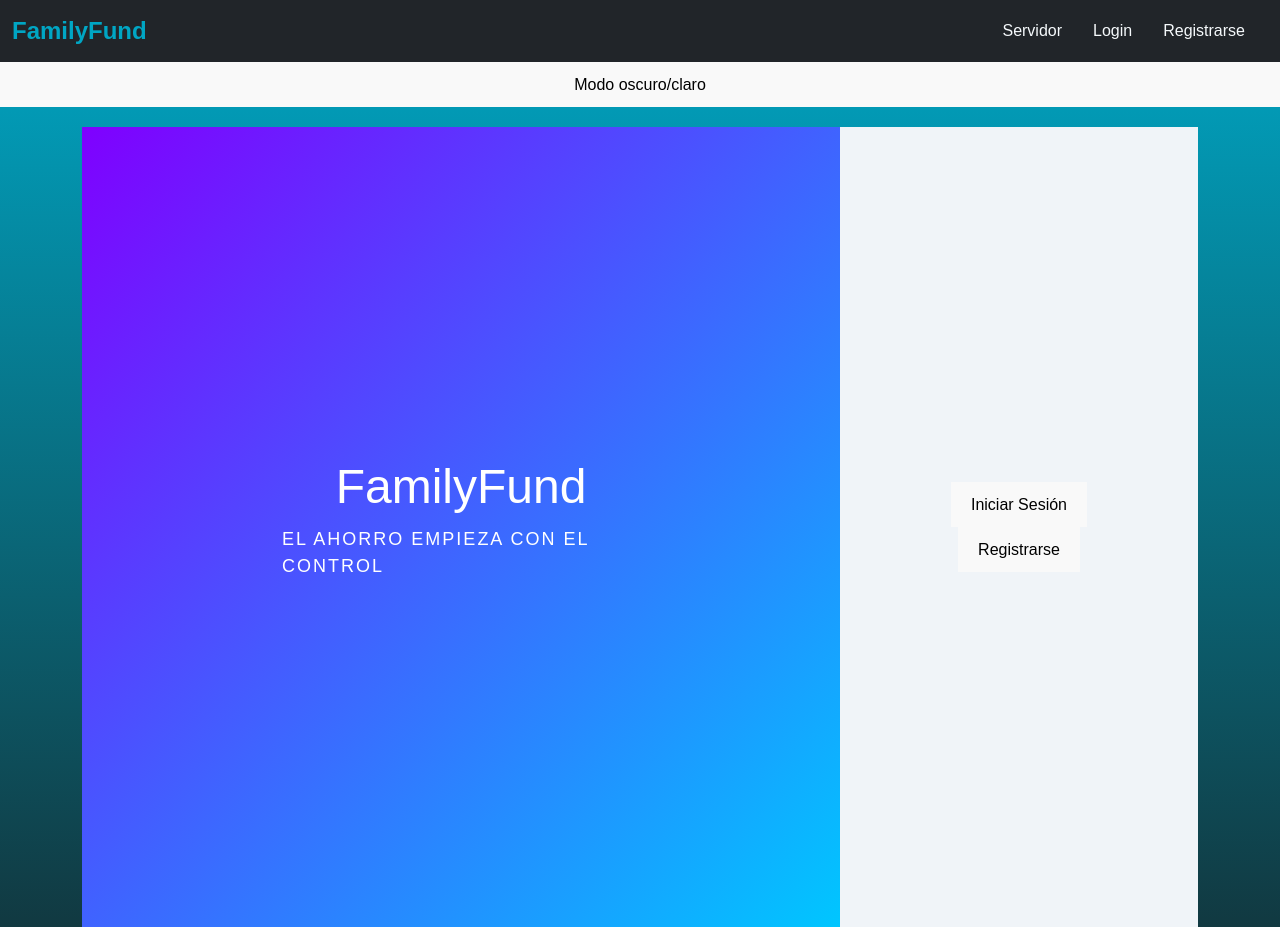
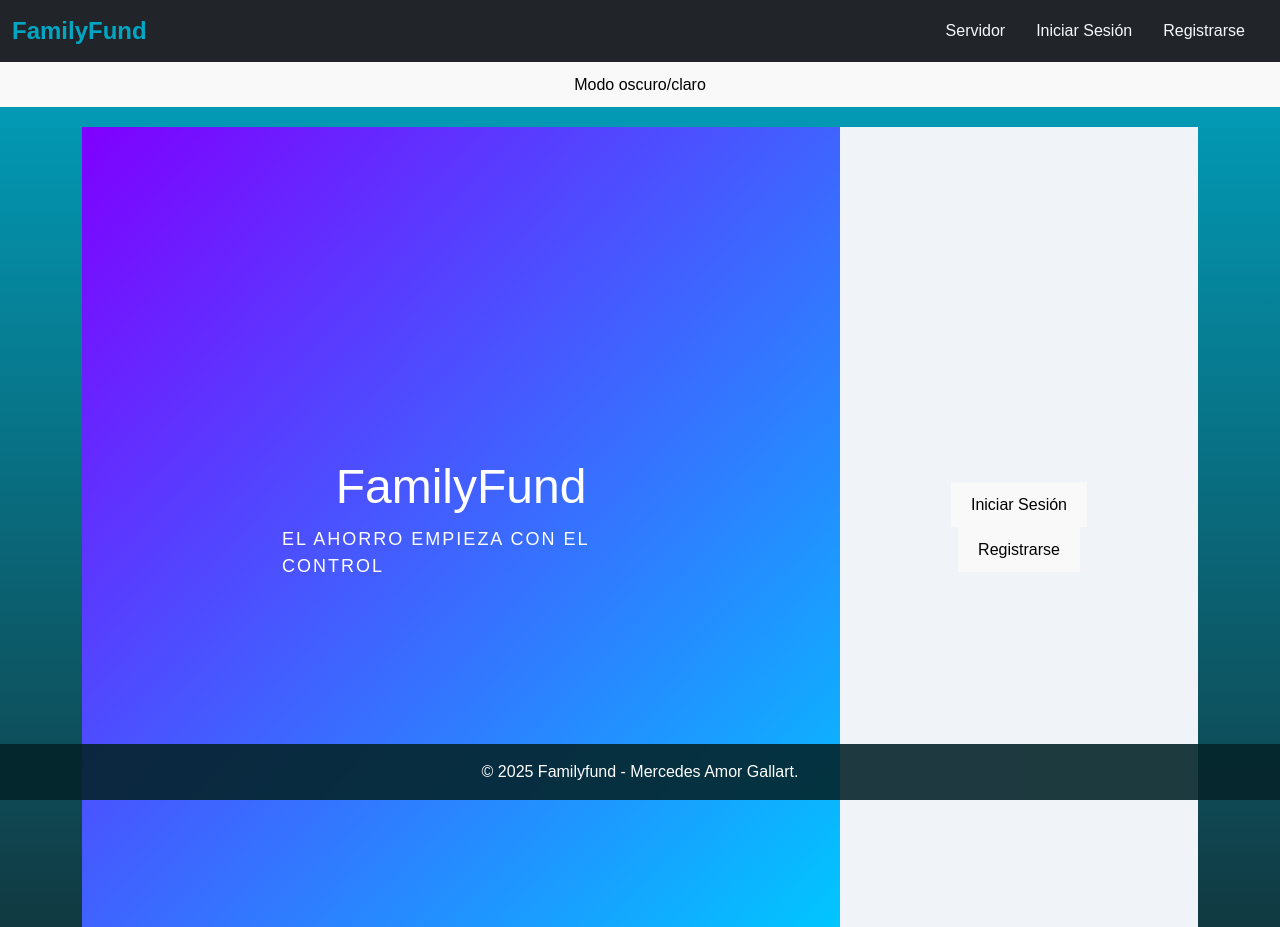
Before and after one commit to Mercedes-amor/familyFund-frontend, a React (Vite) app: page / in a window 1280 px wide. Built offline with nearby package versions, Linux system fonts and the light colour scheme.

Commit message:
footer, modificación categoriesPage

```diff
--- a/src/App.css
+++ b/src/App.css
@@ -359,7 +359,31 @@ body {
   padding: 100px;
 }
 
+/*===============================
+   SALUDO HOME
+   =============================== */
 
+.saludoHome{
+  margin: 100px;
+  color: #f1f7f8;
+  font-style: oblique;
+  font-size: 40px !important;
+}
+
+
+/*===============================
+   SALUDO HOME
+   =============================== */
+
+   .footer{
+    background-color: #042329e3 !important;;
+      color: #fff;
+      text-align: center;
+      padding: 1rem;
+      position: fixed;
+      bottom: 0;
+      width: 100%
+   }
 /*===============================
    TEMAS - MODO OSCURO Y CLARO
    =============================== */
--- a/src/App.jsx
+++ b/src/App.jsx
@@ -24,6 +24,8 @@ import NotFound from "./pages/NotFound";
 import Error from "./pages/Error";
 import Login from "./pages/Login";
 import Signup from "./pages/Signup";
+import Footer from "./components/Footer";
+
 // import { ThemeContext } from "./context/ThemeContext";
 
 function App() {
@@ -111,6 +113,7 @@ function App() {
         toastClassName="custom-toast" // para personalizar CSS
         bodyClassName="custom-toast-body"
       />
+      <Footer/>
     </div>
   );
 }
--- a/src/CategoriesPage.css
+++ b/src/CategoriesPage.css
@@ -250,7 +250,7 @@
 .transactions-list li {
   display: flex;
   align-items: center;
-  justify-content: space-between;
+  justify-content: left;
   margin-bottom: 5px;
 }
 
--- a/src/components/CatActualList.jsx
+++ b/src/components/CatActualList.jsx
@@ -48,7 +48,7 @@ export default function CatActualList({
         const filteredTransactions = category.transactions.filter(
           (tx) => tx.date && tx.date.slice(0, 7) === selectedMonth
         );
-
+        console.log("filteredTransactions: ", filteredTransactions);
         return (
           <div key={category.id} className="category-wrapper">
             <div
@@ -123,6 +123,14 @@ export default function CatActualList({
                 ) : (
                   filteredTransactions.map((tx) => (
                     <li key={tx.id}>
+                      <img
+                        src={
+                          tx.user.photoUrl ||
+                          "https://res.cloudinary.com/dz2owkkwa/image/upload/v1760687036/Familyfund/Dise%C3%B1o_sin_t%C3%ADtulo-removebg-preview_vqqzhb.png"
+                        }
+                        alt={tx.nombre}
+                        className="member-photo"
+                      />
                       {editTransactionId === tx.id ? (
                         <form
                           onSubmit={(e) =>
--- a/src/components/CatHistorico.jsx
+++ b/src/components/CatHistorico.jsx
@@ -8,8 +8,9 @@ export default function CatHistorico({ categories, selectedMonth }) {
     <div className="categories-div">
       {categories.map((category) => {
         const filteredTransactions = category.transactions.filter(
-          (tx) => tx.date && tx.date.slice(0, 7) === selectedMonth
-        );
+          (tx) => tx.date && tx.date.slice(0, 7) === selectedMonth,
+         );
+          console.log("filteredTransactions: ", filteredTransactions);
 
         const handleCardClick = () => {
           navigate(`/category-compare/${category.id}`); //Lo invocamos dentro del map
@@ -29,6 +30,14 @@ export default function CatHistorico({ categories, selectedMonth }) {
               <ul className="transactions-list">
                 {filteredTransactions.map((tx) => (
                   <li key={tx.id}>
+                    <img
+                        src={
+                          tx.user.photoUrl ||
+                          "https://res.cloudinary.com/dz2owkkwa/image/upload/v1760687036/Familyfund/Dise%C3%B1o_sin_t%C3%ADtulo-removebg-preview_vqqzhb.png"
+                        }
+                        alt={tx.nombre}
+                        className="member-photo"
+                      />
                     {tx.name} - {tx.amount} €
                   </li>
                 ))}
--- /dev/null
+++ b/src/components/Footer.jsx
@@ -0,0 +1,12 @@
+// Footer.jsx
+const Footer = () => {
+  const year = new Date().getFullYear(); // Año actual dinámico
+
+  return (
+    <footer className="footer">
+      &copy; {year} Familyfund - Mercedes Amor Gallart.
+    </footer>
+  );
+};
+
+export default Footer;
--- a/src/components/Navbar.jsx
+++ b/src/components/Navbar.jsx
@@ -29,6 +29,14 @@ function Navbar() {
         {/* Saludo */}
         {isLoggedIn && user.nombre && (
           <li className="nav-item d-flex align-items-center text-white ms-2">
+            <img
+              src={
+                user.photoUrl ||
+                "https://res.cloudinary.com/dz2owkkwa/image/upload/v1760687036/Familyfund/Dise%C3%B1o_sin_t%C3%ADtulo-removebg-preview_vqqzhb.png"
+              }
+              alt={user.nombre}
+              className="member-photo"
+            />
             Hola, {user.nombre}
           </li>
         )}
@@ -112,7 +120,7 @@ function Navbar() {
               <>
                 <li className="nav-item">
                   <NavLink className={checkActiveUrl} to="/login">
-                    Login
+                    Iniciar Sesión
                   </NavLink>
                 </li>
                 <li className="nav-item">
--- a/src/pages/Categories.jsx
+++ b/src/pages/Categories.jsx
@@ -220,7 +220,24 @@ export default function CategoriasPage() {
         }
       );
 
-      if (!response.ok) throw new Error("Error al actualizar transacción");
+      //Mostrar mensaje de error
+      let errorMessage = "Error desconocido";
+
+      if (!response.ok) {
+        // Intentar leer el cuerpo
+        const text = await response.text();
+        try {
+          const data = JSON.parse(text);
+          // Si el backend envía { error: "mensaje" } o { message: "mensaje" }
+          errorMessage = data.error || data.message || errorMessage;
+        } catch {
+          // Si no es JSON, usamos el texto directamente
+          errorMessage = text;
+        }
+        throw new Error(errorMessage);
+      }
+
+      const result = await response.json();
 
       const updatedTx = await response.json();
 
--- a/src/pages/Home.jsx
+++ b/src/pages/Home.jsx
@@ -1,22 +1,39 @@
 import { useNavigate } from "react-router-dom";
-
-
+import { useContext } from "react";
+import { UserContext } from "../context/UserContext";
 
 function Home() {
+  const { user, logout } = useContext(UserContext);
+  const navigate = useNavigate();
 
-  const navigate = useNavigate();
+  const checkActiveUrl = ({ isActive }) =>
+    isActive ? "nav-link active" : "nav-link";
+
+  const isLoggedIn = !!user;
 
   return (
     <div className="container">
       <div className="left-panel">
         <h1>FamilyFund</h1>
         <p>EL AHORRO EMPIEZA CON EL CONTROL</p>
-      </div>
-      <div className="right-panel">
-        <button onClick={() => navigate("/login")}>Iniciar Sesión</button>
-        <button onClick={() => navigate("/signup")}>Registrarse</button>
+        {/* Saludo */}
+        {isLoggedIn && user.nombre && (
+          <p className="saludoHome">
+            Bienvenido{" "}
+
+              <b>{user.nombre}</b>
+
+          </p>
+        )}
       </div>
 
+      {/* USER */}
+      {!isLoggedIn && (
+        <div className="right-panel">
+          <button onClick={() => navigate("/login")}>Iniciar Sesión</button>
+          <button onClick={() => navigate("/signup")}>Registrarse</button>
+        </div>
+      )}
     </div>
   );
 }
--- a/src/pages/Login.jsx
+++ b/src/pages/Login.jsx
@@ -89,7 +89,15 @@ function Login() {
       </form>
       <div>
         {sessionExpired && (
-          <p style={{ color: "red", margin: "30px" }}>
+          <p
+            style={{
+              backgroundColor: "rgba(255, 255, 255, 0.7)",
+              color: "red",
+              margin: "30px",
+              padding: "10px",
+              borderRadius: "10px",
+            }}
+          >
             Tu sesión ha expirado. Inicia sesión nuevamente.
           </p>
         )}
```
